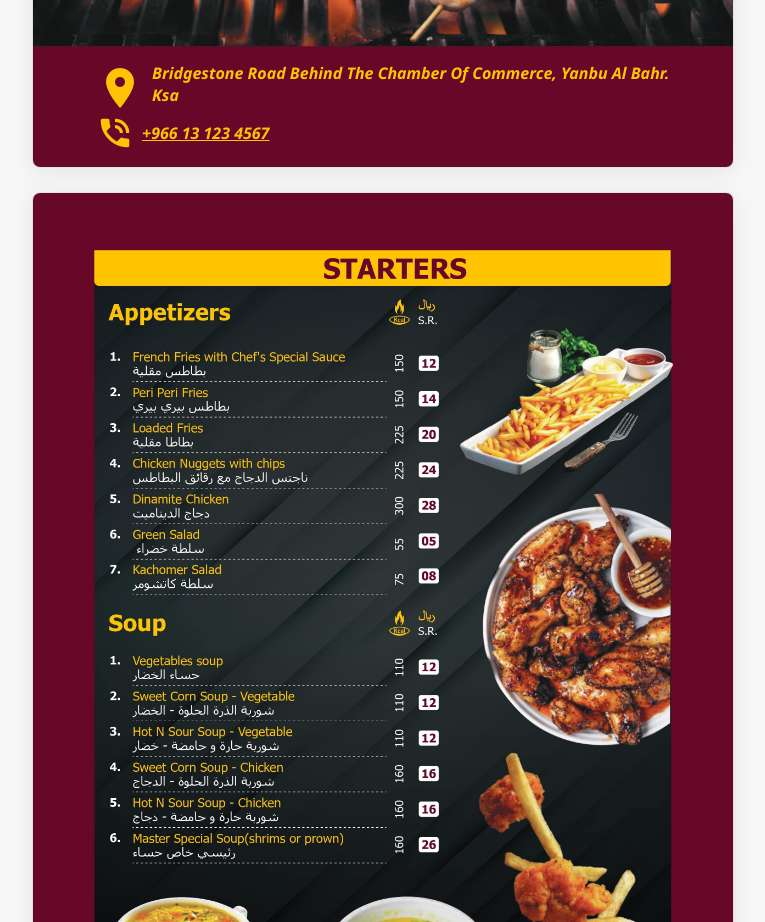
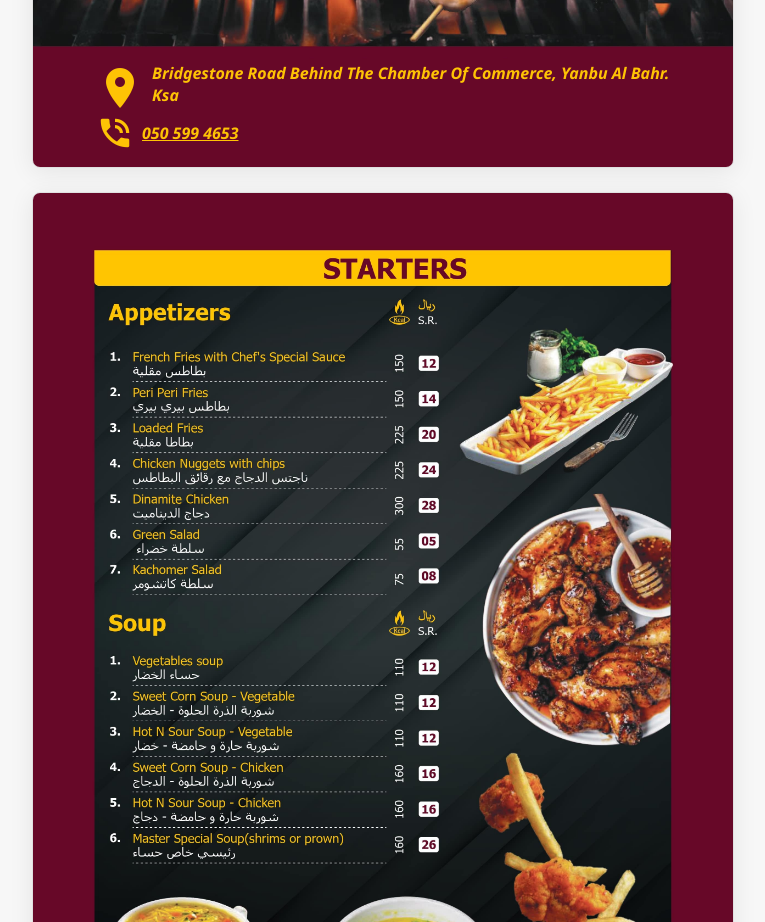
Before and after one commit to Goshishah/masterkitchen, a plain HTML site: page index.html in a window 1280 px wide. Shown: the part 780-1702 px from the top of the page, without its empty margins (257-1022 px from the left). Drawn offline with Linux system fonts and the light colour scheme.

Commit message:
Update phone number in contact info section

```diff
--- a/index.html
+++ b/index.html
@@ -179,7 +179,7 @@
                 >phone_in_talk
               </i>
 
-              <a href="tel:+966131234567">+966 13 123 4567</a>
+              <a href="tel:+966131234567">050 599 4653</a>
             </div>
           </address>
         </div>
```
